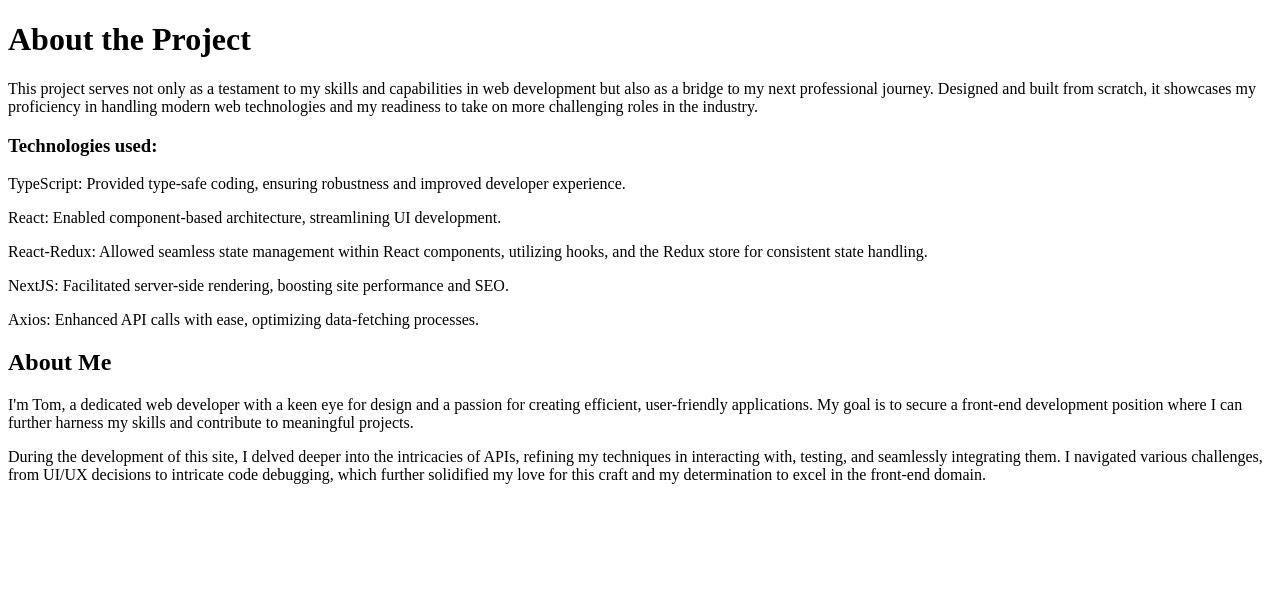
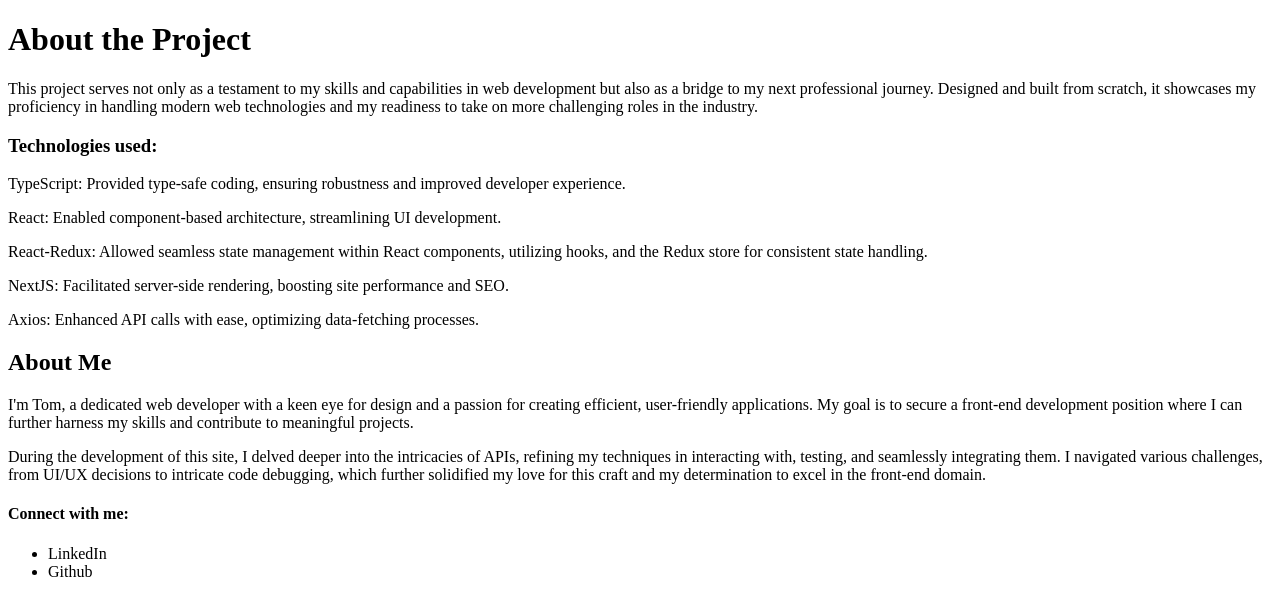
Before and after one commit to chil-t/podcast-player, a Next.js app in the folder app/: page /about in a window 1280 px wide. Shown: the top 616 px of the page. Built offline with nearby package versions, Linux system fonts and the light colour scheme.

Commit message:
feat: Add 'Connect with me' section to About Page

```diff
--- a/app/src/pages/about.tsx
+++ b/app/src/pages/about.tsx
@@ -16,6 +16,12 @@
     <h2>About Me</h2>
     <p>I'm Tom, a dedicated web developer with a keen eye for design and a passion for creating efficient, user-friendly applications. My goal is to secure a front-end development position where I can further harness my skills and contribute to meaningful projects.</p>
     <p>During the development of this site, I delved deeper into the intricacies of APIs, refining my techniques in interacting with, testing, and seamlessly integrating them. I navigated various challenges, from UI/UX decisions to intricate code debugging, which further solidified my love for this craft and my determination to excel in the front-end domain.</p>
+
+    <h4>Connect with me:</h4>
+    <ul>
+      <li>LinkedIn</li>
+      <li>Github</li>
+    </ul>
   </>
   )
 }
```
